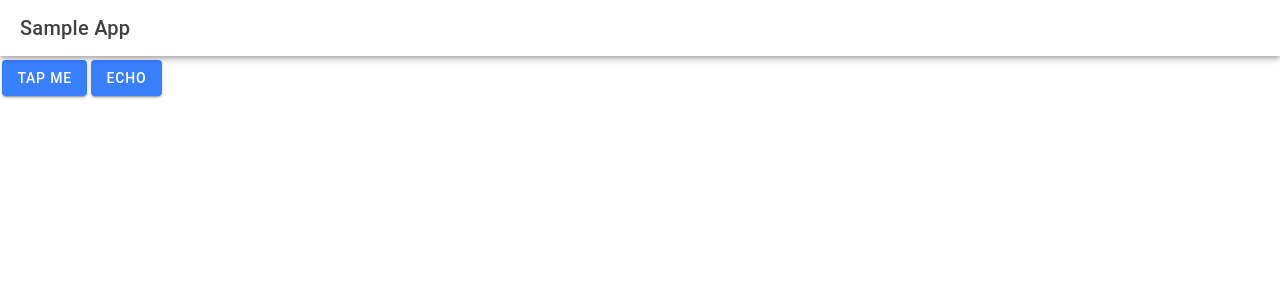
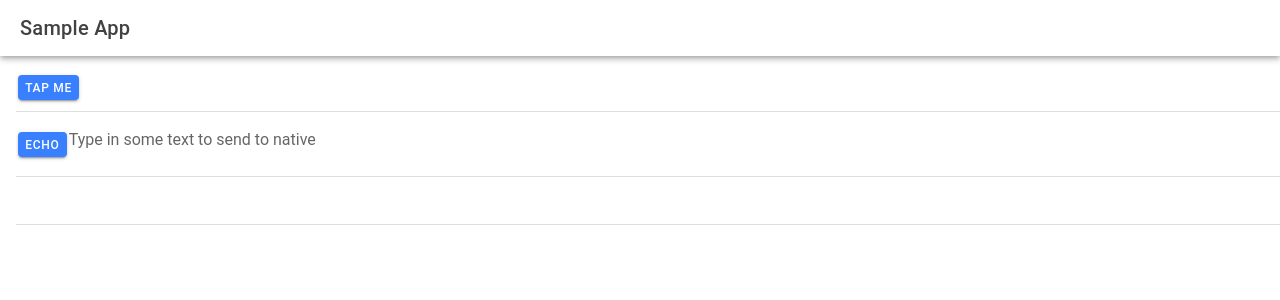
Before and after one commit to ssebi/Capacitor--CaseStudy, a React (Vite) app in the folder SampelApp/: page /home in a window 1280 px wide. Shown: the top 300 px of the page. Built offline with nearby package versions, Linux system fonts and the light colour scheme; what @capacitor/core would draw is missing.

Commit message:
Add text area to type in the message that you want to send to the native app

```diff
--- a/SampelApp/src/pages/Home.tsx
+++ b/SampelApp/src/pages/Home.tsx
@@ -1,4 +1,4 @@
-import { IonButton, IonContent, IonHeader, IonPage, IonText, IonTitle, IonToolbar } from '@ionic/react';
+import { IonButton, IonContent, IonHeader, IonItem, IonList, IonPage, IonText, IonTextarea, IonTitle, IonToolbar } from '@ionic/react';
 import { useState } from 'react';
 import './Home.css';
 import Echo from '../plugins/Echo';
@@ -12,9 +12,16 @@ const Home: React.FC = () => {
   const [tapTextCount, setTapTextCount] = useState(0)
 
   const onEchoButtonTapped = async () => {
-    const { value } = await Echo.echo({ value: 'Tapped from JS' })
-    console.log('Response from native:', value)
+    setText('')
+    try {
+      const { value } = await Echo.echo({ value: text })
+      setEchoText(`Response from native: ${value}`)
+    } catch (error) {
+      setEchoText(`Error: ${error}`)
     }
+  }
+  const [echoText, setEchoText] = useState('')
+  const [text, setText] = useState('')
 
   return (
     <IonPage>
@@ -29,13 +36,31 @@ const Home: React.FC = () => {
             <IonTitle size="large">Sample App</IonTitle>
           </IonToolbar>
         </IonHeader>
+
+        <IonList>
+
+          <IonItem>
             <IonButton onClick={() => onButtonTapped()}>
               Tap me
             </IonButton>
+            <IonText>{tapText}</IonText>
+          </IonItem>
+
+          <IonItem>
             <IonButton onClick={() => onEchoButtonTapped()}>
               Echo
             </IonButton>
-        <IonText>{tapText}</IonText>
+            <IonTextarea
+              placeholder='Type in some text to send to native'
+              value={text}
+              onIonInput={(event) => { setText(event.detail.value) }}
+            />
+          </IonItem>
+          <IonItem>
+            <IonText>{echoText}</IonText>
+          </IonItem>
+
+        </IonList>
       </IonContent>
     </IonPage>
   );
```
Lines whose indentation alone changed are shown as unchanged.
